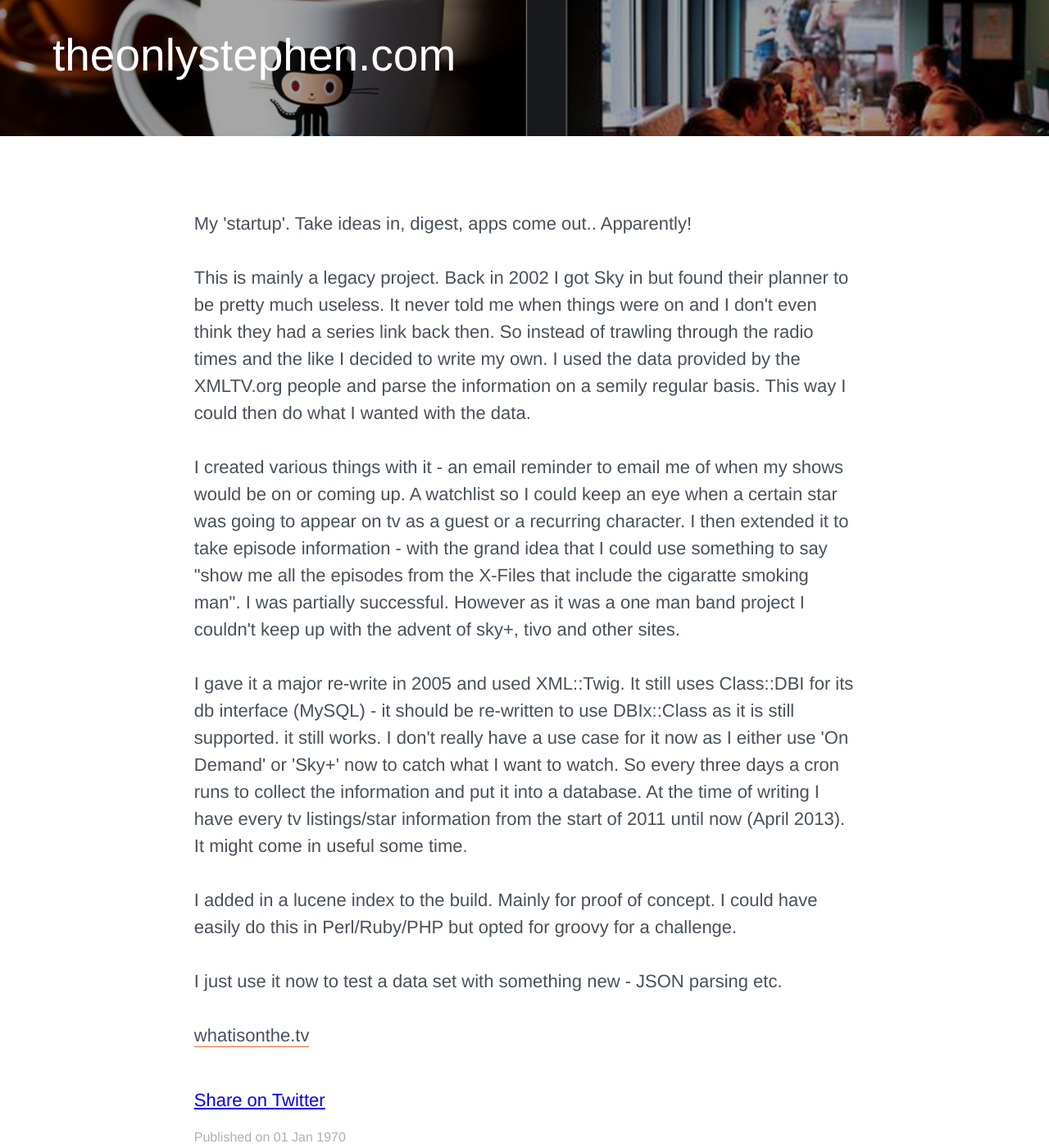
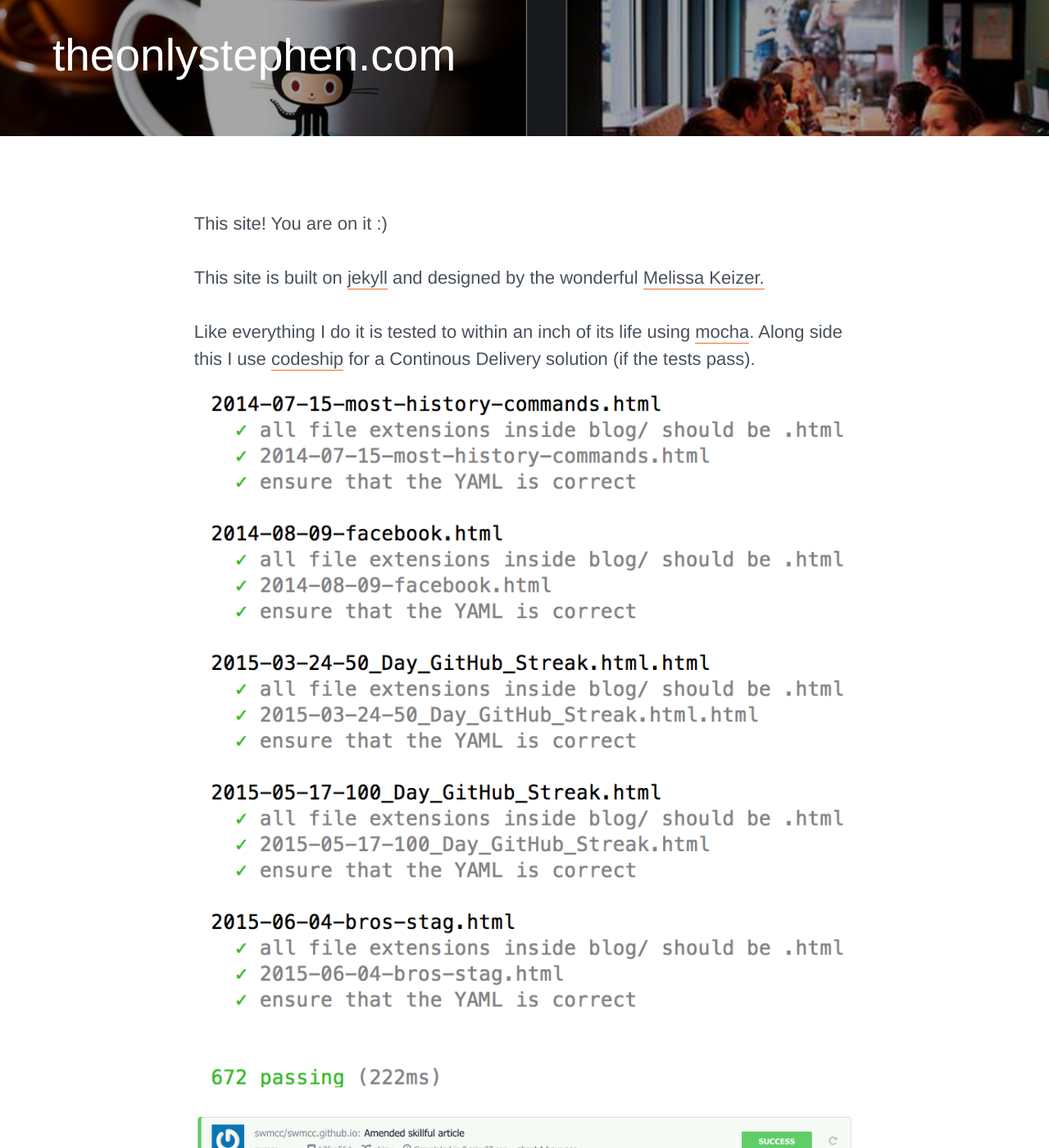
Before and after one commit to swmcc/swmcc.github.io, a Jekyll site: the page built from _posts/1970-01-01-theonlystephen.html, in a window 1280 px wide and 1400 px high, scrolled down 504 px. Shown: the whole window at 82% size. Built offline with Jekyll 4.4.1, drawn with Linux system fonts in a browser that asks for light colours; nearby versions of some CDN libraries; comment, search, counter and statistics services are not loaded; some of the changed text lies outside the part shown.

```diff
--- a/_posts/1970-01-01-theonlystephen.html
+++ b/_posts/1970-01-01-theonlystephen.html
@@ -11,16 +11,13 @@
 image-large: "/img/blog/header/theonlystephen.png"
 image-small: "/img/blog/theonlystephen.png"
 ---
-<p>My 'startup'. Take ideas in, digest, apps come out.. Apparently!</p>
-
-      <p>This is mainly a legacy project. Back in 2002 I got Sky in but found their planner to be pretty much useless. It never told me when things were on and I don't even think they had a series link back then. So instead of trawling through the radio times and the like I decided to write my own. I used the data provided by the XMLTV.org people and parse the information on a semily regular basis. This way I could then do what I wanted with the data.</p>
-
-      <p>I created various things with it - an email reminder to email me of when my shows would be on or coming up. A watchlist so I could keep an eye when a certain star was going to appear on tv as a guest or a recurring character. I then extended it to take episode information - with the grand idea that I could use something to say "show me all the episodes from the X-Files that include the cigaratte smoking man". I was partially successful. However as it was a one man band project I couldn't keep up with the advent of sky+, tivo and other sites.</p>
-
-      <p>I gave it a major re-write in 2005 and used XML::Twig. It still uses Class::DBI for its db interface (MySQL) - it should be re-written to use DBIx::Class as it is still supported. it still works. I don't really have a use case for it now as I either use 'On Demand' or 'Sky+' now to catch what I want to watch. So every three days a cron runs to collect the information and put it into a database. At the time of writing I have every tv listings/star information from the start of 2011 until now (April 2013). It might come in useful some time.</p>
-
-      <p>I added in a lucene index to the build. Mainly for proof of concept. I could have easily do this in Perl/Ruby/PHP but opted for groovy for a challenge.</p>
-
-      <p>I just use it now to test a data set with something new - JSON parsing etc.</p>
-
-      <a href="http://www.whatisonthe.tv">whatisonthe.tv</a>
+<p>This site! You are on it :)</p>
+<p>This site is built on <a href="https://jekyllrb.com/">jekyll</a> and designed
+by the wonderful <a href="http://melissakeizer.com/">Melissa Keizer.</a></p>
+<p>Like everything I do it is tested to within an inch of its life using
+<a href="https://mochajs.org/">mocha</a>. Along side this I use <a href="http://codeship.com">codeship</a>
+ for a Continous Delivery solution (if the tests pass).
+ <img src="/img/tests.png">
+ <img src="/img/codeship.png">
+ </p>
+ <p>View the site source on <a href="http://github.com/swmcc/swmcc.gitub.io">github</a>.</p>
```
Also changed, not shown: _posts/1970-01-01-bushmills.html (+4 -13 lines), _posts/1970-01-01-utv.html (+8 -13 lines), img/codeship.png (added), img/tests.png (added), 1 other file.
